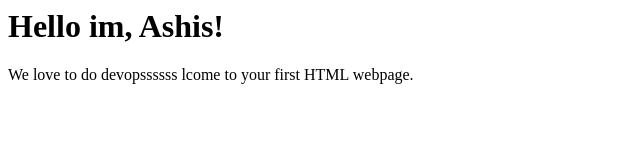
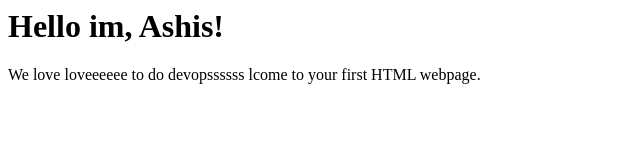
Before and after one commit to ashish259/awesome-repo, a plain HTML site: page index.html in a window 1280 px wide. Shown: the full height of the page, 0-640 px from the left. Drawn offline with Linux system fonts and the light colour scheme.

Commit message:
chnages huaa hai

```diff
--- a/index.html
+++ b/index.html
@@ -1,5 +1,5 @@
 <html>
 <h1>Hello im, Ashis!</h1>
     <p>We
-love to do devopssssss lcome to your first HTML webpage.</p>
+love loveeeeee to do devopssssss lcome to your first HTML webpage.</p>
 </html>
```
